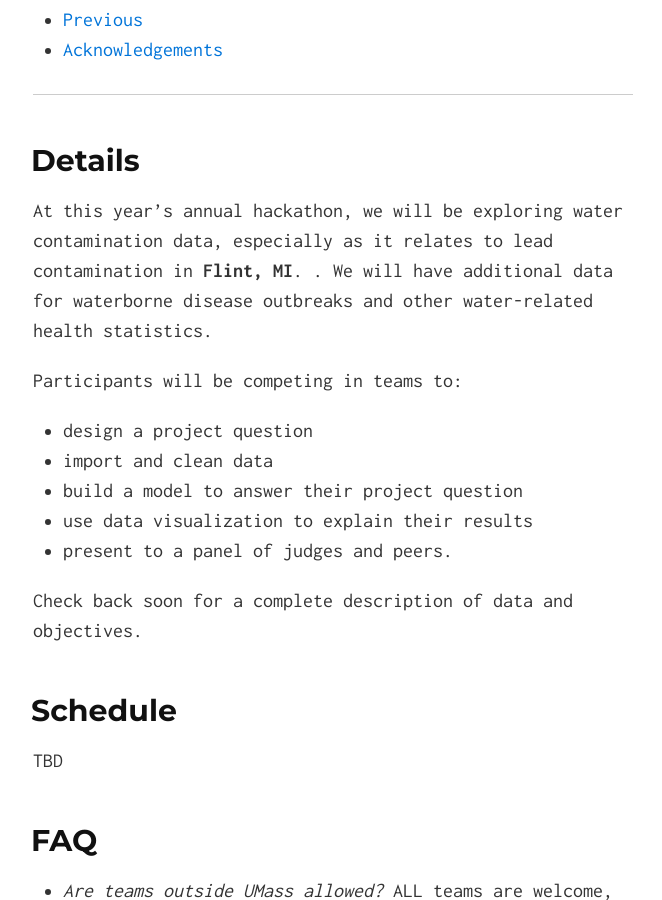
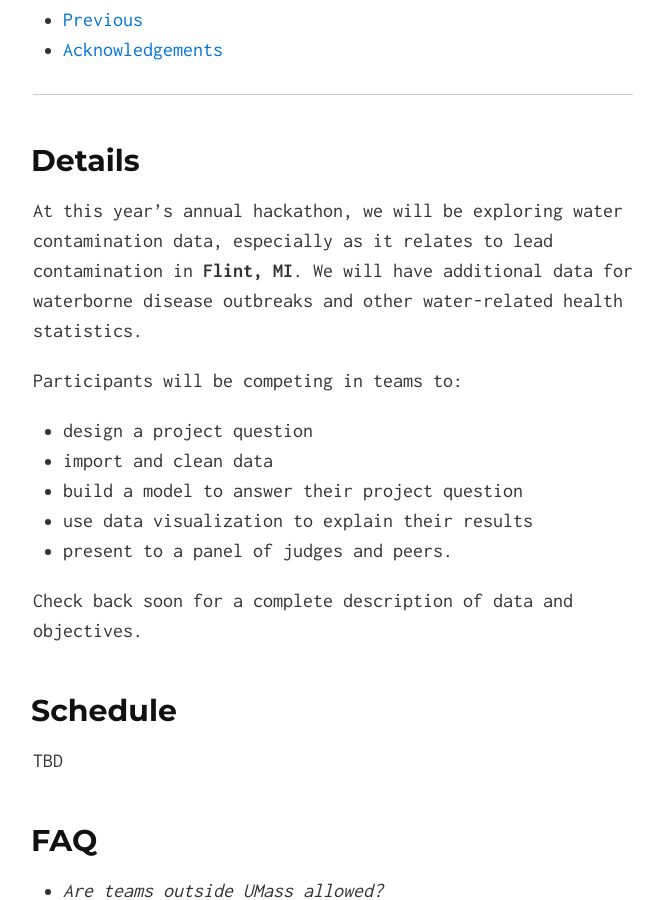
Before and after one commit to gridclub/Hack2O, a Jekyll site: the page built from index.md, in a window 1280 px wide and 900 px high, scrolled down 1156 px. Shown: the whole window, without its empty margins (307-969 px from the left). Built offline with Jekyll 4.4.1, drawn with Linux system fonts in a browser that asks for light colours; nearby versions of some CDN libraries; some of the changed lines change nothing that is shown.

Commit message:
cleanups

```diff
--- a/index.md
+++ b/index.md
@@ -37,7 +37,7 @@
 
 ## <a name="dataset"></a> Details
 
-At this year’s annual hackathon, we will be exploring water contamination data, especially as it relates to lead contamination in **Flint, MI**. . We will have additional data for waterborne disease outbreaks and other water-related health statistics.
+At this year’s annual hackathon, we will be exploring water contamination data, especially as it relates to lead contamination in **Flint, MI**. We will have additional data for waterborne disease outbreaks and other water-related health statistics.
 
 Participants will be competing in teams to:
 * design a project question
@@ -49,23 +49,23 @@
 Check back soon for a complete description of data and objectives.
 
 
-## <a name="keynote"></a> Schedule
+## <a name="programme"></a> Schedule
 TBD
 
 
 ## <a name="faq"></a> FAQ
 
 - *Are teams outside UMass allowed?*
-    ALL teams are welcome, although we are focused primarily on graduate students from the Five Colleges. Unfortunately, at this time, we cannot provide accomodations or travel reimbursements for out-of-town teams. We apologise for the inconvenience.
+    + ALL teams are welcome, although we are focused primarily on graduate students from the Five Colleges. Unfortunately, at this time, we cannot provide accomodations or travel reimbursements for out-of-town teams. We apologise for the inconvenience.
 
 - *How large can teams be?*
-    We expect teams of maximum size 3.
+    + We expect teams of maximum size 3.
 
 - *There will be food right?*
-    Meals will be provided throughout the weekend, including dinner on Friday, breakfast/lunch/dinner on Saturday, and breakfast/lunch on Sunday.
+    + Meals will be provided throughout the weekend, including dinner on Friday, breakfast/lunch/dinner on Saturday, and breakfast/lunch on Sunday.
 
 - *What if I am just starting out with data science or hackathons?*
-    Registration is open to ***any*** graduate student from the Five Colleges, regardless of experience with data science. Undergraduates may compete by invitation (please mail us if you have doubts).
+    + Registration is open to ***any*** graduate student from the Five Colleges, regardless of experience with data science. Undergraduates may compete by invitation (please mail us if you have doubts).
 
 
 ## <a name="prevhack"></a> Previous Hackathons
```
